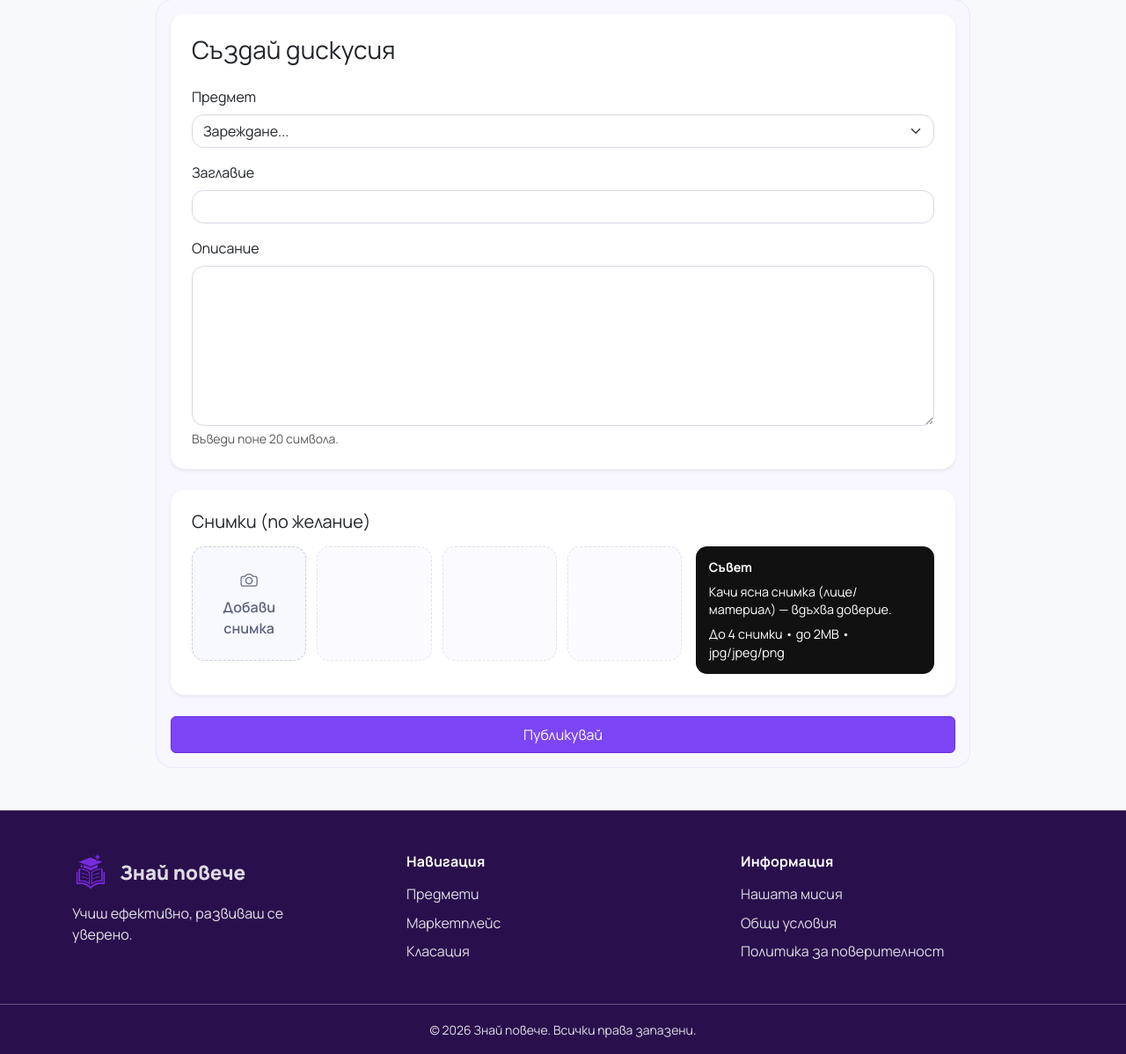
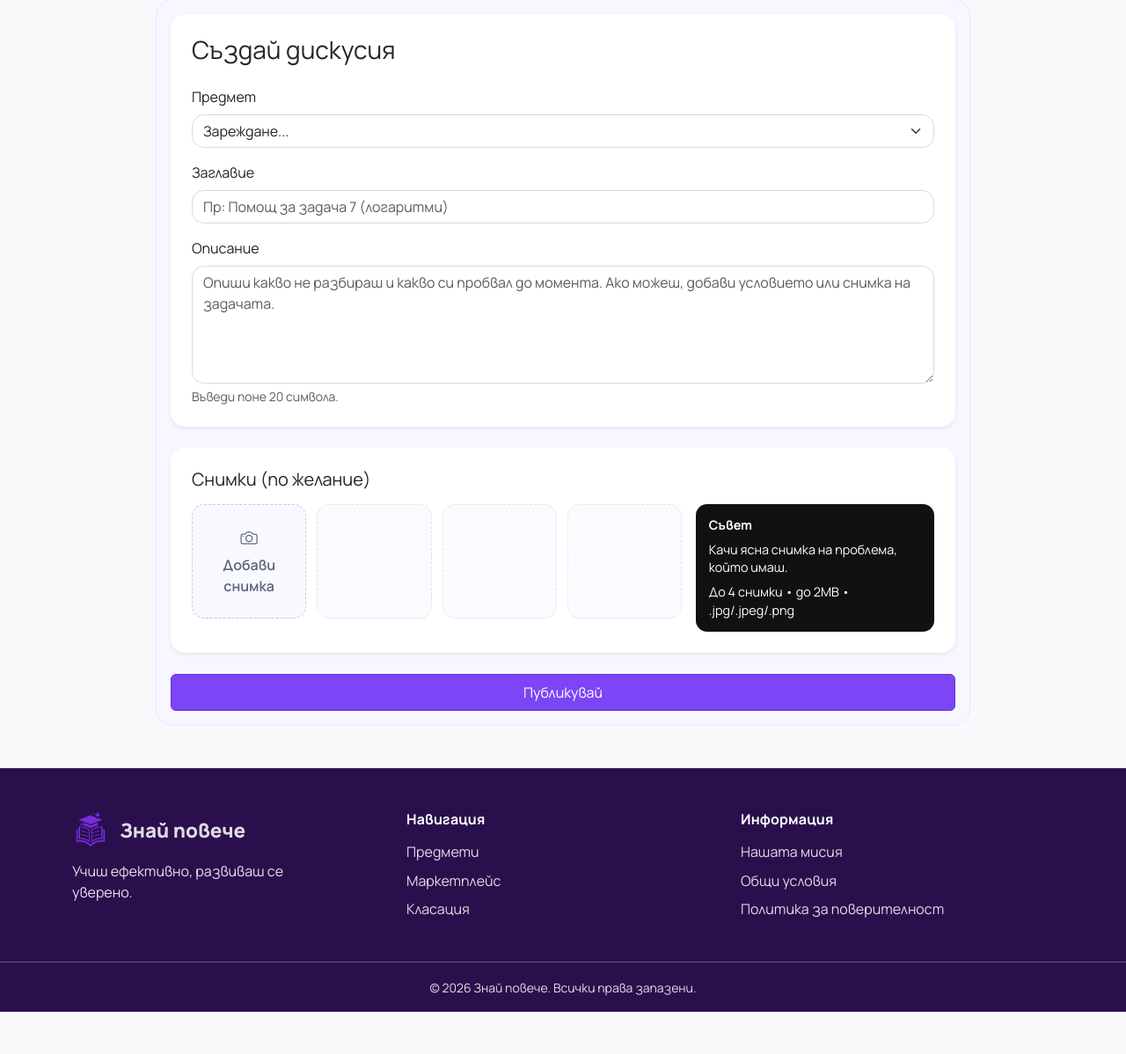
Before and after one commit to stanchev-dev/znai-poveche, a Django app: page /discussions/publish/ in a window 1280 px wide. Shown: the part 122-1320 px from the top of the page at 88% size. After the commit the page ends 1272 px from the top, so only its background shows below. Run offline with Django 5.2, Linux system fonts and the light colour scheme; the visitor is signed in with stand-in values (Sample User, id 1); data comes from the database, SQL or seed files in the repository; data that the repository does not hold is empty; some libraries are stand-ins or nearby versions.

Commit message:
Adjust discussion publish placeholders and validation UI

```diff
--- a/static/css/discussion_publish.css
+++ b/static/css/discussion_publish.css
@@ -61,6 +61,11 @@
   --bs-form-select-bg-icon: none;
   background-image: var(--bs-form-select-bg-img);
   padding-right: 4.7rem;
+}
+
+.discussion-publish-page .publish-field-wrap:not(:has(.publish-subject-select)):not(:has(.publish-description)) .publish-valid-icon,
+.discussion-publish-page .publish-field-wrap:not(:has(.publish-subject-select)):not(:has(.publish-description)) .invalid-feedback-icon {
+  right: 0.9rem;
 }
 
 .discussion-publish-page .publish-field-wrap:has(.publish-subject-select) .publish-valid-icon,
--- a/templates/discussions/publish.html
+++ b/templates/discussions/publish.html
@@ -31,7 +31,7 @@
         <div class="mb-3">
           <label for="title" class="form-label">Заглавие</label>
           <div class="publish-field-wrap" data-validation-field="title">
-            <input id="title" name="title" type="text" class="form-control publish-input" required aria-describedby="title-feedback">
+            <input id="title" name="title" type="text" class="form-control publish-input" required aria-describedby="title-feedback" placeholder="Пр: Помощ за задача 7 (логаритми)">
             <span class="publish-valid-icon d-none" aria-hidden="true"><i class="bi bi-check-circle-fill"></i></span>
             <span class="invalid-feedback-icon d-none" aria-hidden="true"><i class="bi bi-exclamation-circle-fill"></i></span>
           </div>
@@ -41,7 +41,7 @@
         <div>
           <label for="body" class="form-label">Описание</label>
           <div class="publish-field-wrap" data-validation-field="body">
-            <textarea id="body" name="body" rows="7" class="form-control publish-input publish-description" required aria-describedby="body-feedback body-help"></textarea>
+            <textarea id="body" name="body" rows="5" class="form-control publish-input publish-description" required aria-describedby="body-feedback body-help" placeholder="Опиши какво не разбираш и какво си пробвал до момента. Ако можеш, добави условието или снимка на задачата."></textarea>
             <span class="publish-valid-icon d-none" aria-hidden="true"><i class="bi bi-check-circle-fill"></i></span>
             <span class="invalid-feedback-icon d-none" aria-hidden="true"><i class="bi bi-exclamation-circle-fill"></i></span>
           </div>
@@ -61,8 +61,8 @@
           <div class="col-lg-4">
             <aside class="publish-image-tip" aria-label="Съвет за снимките">
               <strong class="d-block mb-2">Съвет</strong>
-              <p class="mb-2">Качи ясна снимка (лице/материал) — вдъхва доверие.</p>
-              <p class="mb-0">До 4 снимки • до 2MB • jpg/jpeg/png</p>
+              <p class="mb-2">Качи ясна снимка на проблема, който имаш.</p>
+              <p class="mb-0">До 4 снимки • до 2MB • .jpg/.jpeg/.png</p>
             </aside>
           </div>
         </div>
```
